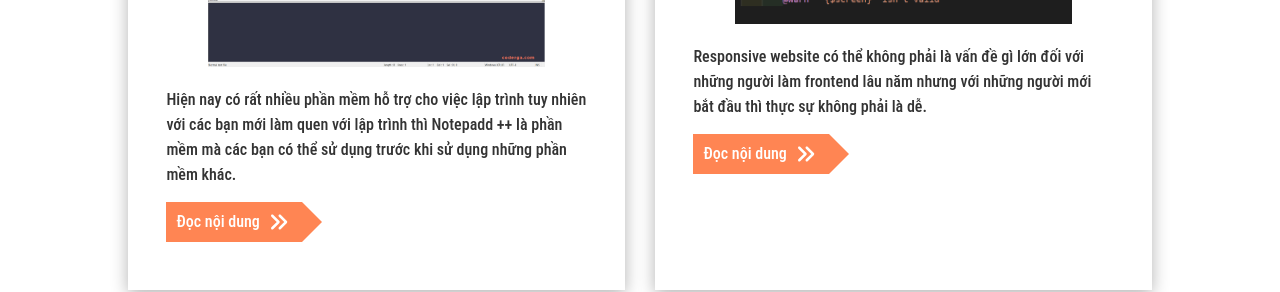
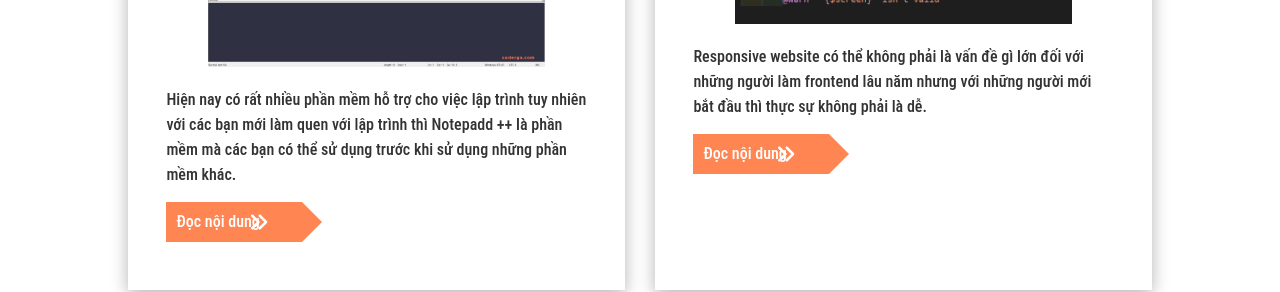
Before and after one commit to coderga/QuangCV, a website: page public/index.html in a window 1280 px wide. Shown: the part 1480-1772 px from the top of the page. Drawn offline with nearby package versions, Linux system fonts and the light colour scheme; files whose address does not match are found by name.

Commit message:
Update styles.css

```diff
--- a/public/css/styles.css
+++ b/public/css/styles.css
@@ -300,7 +300,6 @@
         height: 40px;
         padding-left: 10px;
         padding-right: 30px;
-        margin-right: 15px;
         width: -webkit-fit-content;
         width: -moz-fit-content;
         width: fit-content;
@@ -322,7 +321,7 @@
         color: var(--color-secondary);
         position: absolute;
         top: 40%;
-        left: 100px;
+        left: 80px;
         -webkit-transform: translateY(-50%);
         transform: translateY(-50%); }
     #myblog.container-fluid .container .blog .blog-content img {
```
